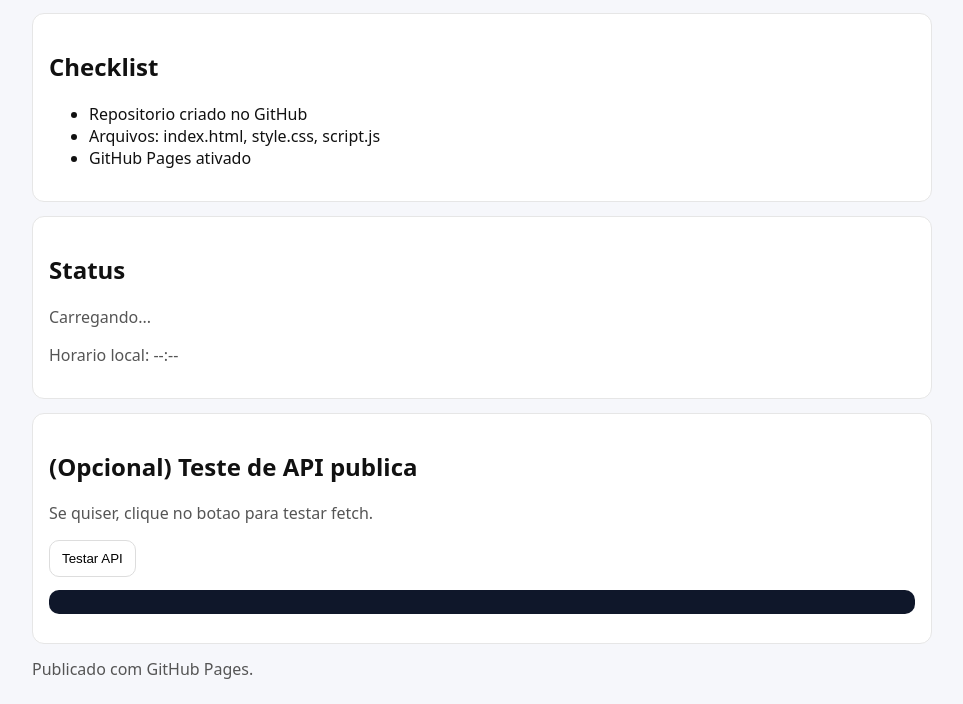
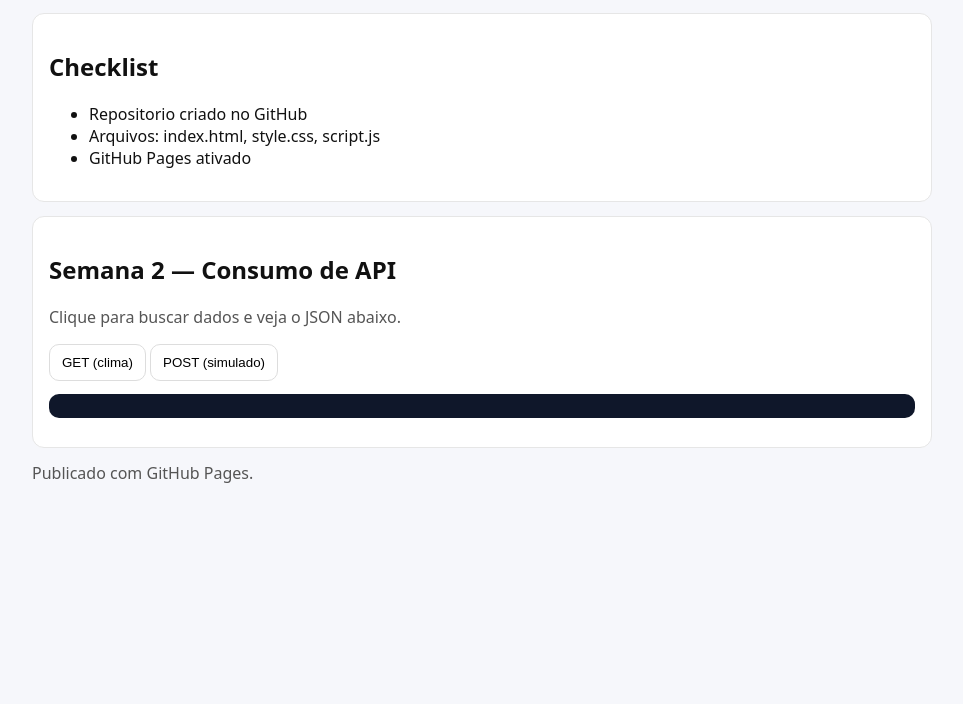
Before and after one commit to LucasRMarchetti/nuvem-semana1-lucas-marchetti, a plain HTML site: page index.html in a window 1280 px wide. Shown: the part 108-812 px from the top of the page, without its empty margins (158-1121 px from the left). Drawn offline with Linux system fonts and the light colour scheme.

Commit message:
Update API testing section in index.html

```diff
--- a/index.html
+++ b/index.html
@@ -17,15 +17,13 @@
 <li>GitHub Pages ativado</li>
  </ul>
  </section>
- <section class="card">
- <h2>Status</h2>
- <p id="status" class="muted">Carregando...</p>
- <p class="muted">Horario local: <span id="clock">--:--</span></p>  </section>
- <section class="card">
- <h2>(Opcional) Teste de API publica</h2>
- <p class="muted">Se quiser, clique no botao para testar fetch.</p>  <button id="btn">Testar API</button>
- <pre id="api" class="code"></pre>
- </section>
+<section class="card">
+<h2>Semana 2 — Consumo de API</h2>
+<p class="muted">Clique para buscar dados e veja o JSON abaixo.</p>
+<button id="btnGet">GET (clima)</button>
+<button id="btnPost">POST (simulado)</button>
+<pre id="out" class="code"></pre>
+</section>
  <footer class="muted">
  Publicado com GitHub Pages.
  </footer>
```
